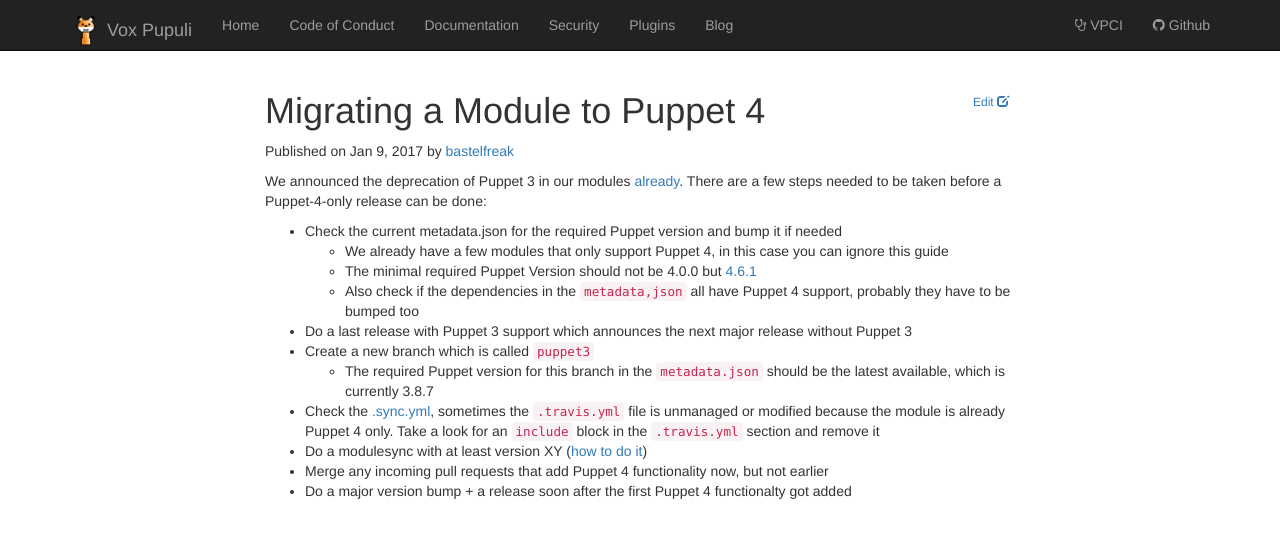
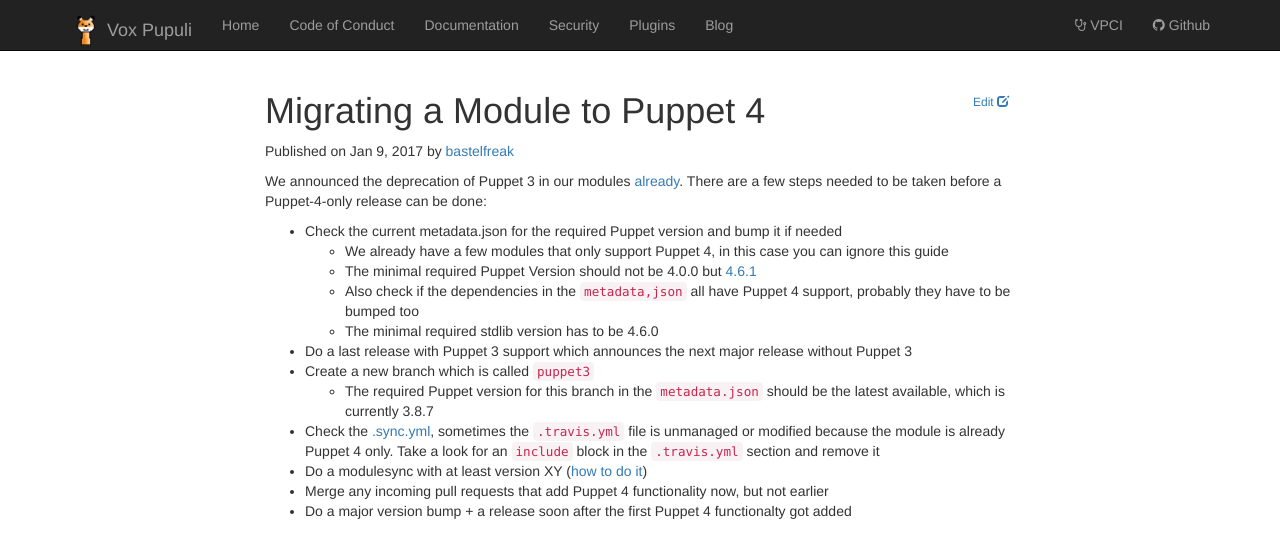
Before and after one commit to voxpupuli/voxpupuli.github.io, a Jekyll site: the page built from _posts/2017-01-09-migrating-to-puppet4.md, in a window 1280 px wide. Shown: the top 558 px of the page. Built offline with Jekyll 4.4.1, drawn with Linux system fonts in a browser that asks for light colours; nearby versions of some CDN libraries.

Commit message:
add note about required stdlib version

```diff
--- a/_posts/2017-01-09-migrating-to-puppet4.md
+++ b/_posts/2017-01-09-migrating-to-puppet4.md
@@ -15,6 +15,7 @@
   * We already have a few modules that only support Puppet 4, in this case you can ignore this guide
   * The minimal required Puppet Version should not be 4.0.0 but [4.6.1](https://github.com/voxpupuli/community-triage/blob/master/modules/notes/2017-01-05.md#discussion)
   * Also check if the dependencies in the `metadata,json` all have Puppet 4 support, probably they have to be bumped too
+  * The minimal required stdlib version has to be 4.6.0
 * Do a last release with Puppet 3 support which announces the next major release without Puppet 3
 * Create a new branch which is called `puppet3`
   * The required Puppet version for this branch in the `metadata.json` should be the latest available, which is currently 3.8.7
```
